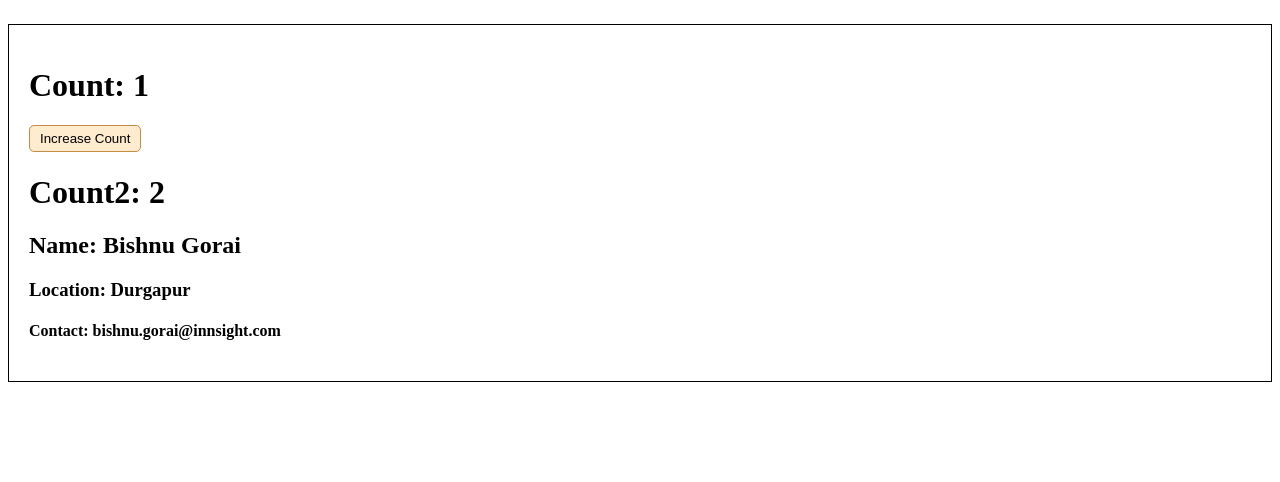
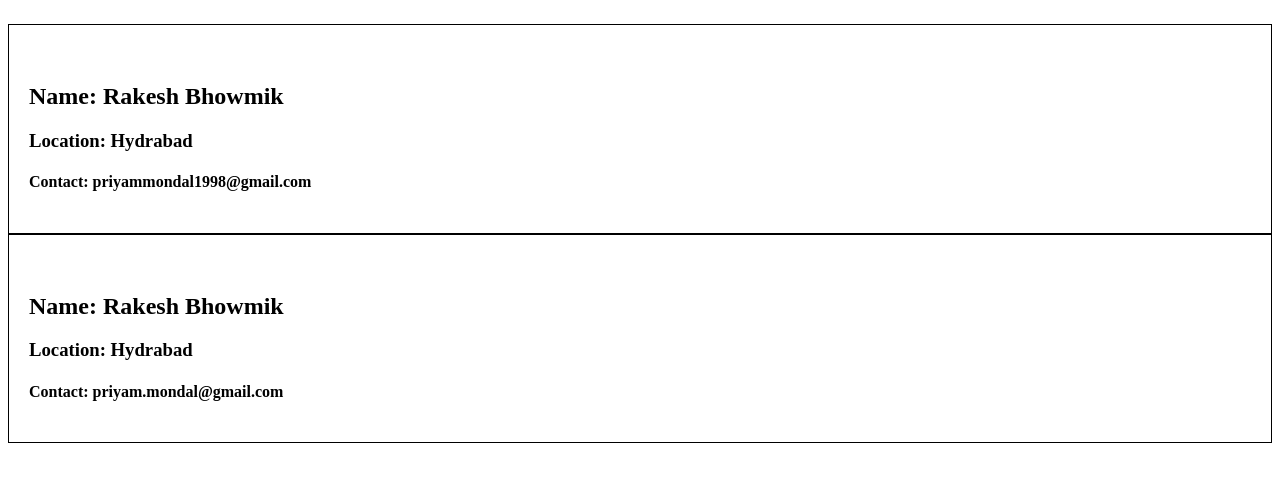
Before and after one commit to Priyammondal/namaste-react, a React (Vite) app: page /about in a window 1280 px wide. Shown: the part 214-696 px from the top of the page. Built offline with nearby package versions, Linux system fonts and the light colour scheme; no server answers.

Commit message:
Episode 8 done

```diff
--- a/src/components/About.js
+++ b/src/components/About.js
@@ -1,47 +1,58 @@
 import React from "react";
 import UserClass from "./UserClass";
+import User from "./User";
 class About extends React.Component {
   constructor(props) {
     super(props);
     console.log("parent constructor");
+    this.state = {
+      userInfo: {
+        name: "Rakesh Bhowmik",
+        location: "Hydrabad",
+      },
+    };
   }
 
   async componentDidMount() {
-    // console.log("parent componentDidMount");
-    const data = await fetch("https://api.github.com/users/Priyammondal");
-    const json = data.json();
+    console.log("parent componentDidMount");
+    const data = await fetch("https://api.github.com/users/amartyakumarsaha");
+    const json = await data.json();
     console.log("json--->", json);
+    this.setState({
+      userInfo: json,
+    });
+  }
+  componentDidUpdate() {
+    console.log("parent componentDidUpdate");
+  }
+  componentWillUnmount() {
+    console.log("parent componentWillUnmount");
   }
 
   render() {
     console.log("parent render");
+    const { avatar_url, name, location, email } = this.state.userInfo;
     return (
       <div>
         <h1>About (class based component)</h1>
         <h2>This is a Namaste React Web Series</h2>
 
         <UserClass
-          name={"Bishnu Gorai"}
-          location={"Durgapur"}
-          email={"bishnu.gorai@innsight.com"}
+          avatar_url={avatar_url}
+          name={name}
+          location={location}
+          email={email}
+        />
+
+        <User
+          avatar_url={avatar_url}
+          name={name}
+          location={location}
+          email={email}
         />
       </div>
     );
   }
 }
-// const About = () => {
-//   return (
-//     <div>
-//       <h1>About</h1>
-//       <h2>This is a Namaste React Web Series</h2>
-
-//       <UserClass
-//         name={"Bishnu Gorai"}
-//         location={"Durgapur"}
-//         email={"bishnu.gorai@innsight.com"}
-//       />
-//     </div>
-//   );
-// };
 
 export default About;
--- a/src/components/Body.js
+++ b/src/components/Body.js
@@ -18,16 +18,16 @@ const Body = () => {
       "https://www.swiggy.com/dapi/restaurants/list/v5?lat=23.022505&lng=72.5713621&is-seo-homepage-enabled=true&page_type=DESKTOP_WEB_LISTING"
     );
     const res = await data.json();
-    console.log(
-      "response-->",
-      res?.data?.cards[5]?.card?.card?.gridElements?.infoWithStyle?.restaurants
-    );
+    // console.log(
+    //   "response-->",
+    //   res?.data?.cards[5]?.card?.card?.gridElements?.infoWithStyle?.restaurants
+    // );
     const swiggyData =
       res?.data?.cards[5]?.card?.card?.gridElements?.infoWithStyle?.restaurants;
     setListOfRestaurants(swiggyData);
     setFilteredRestaurans(swiggyData);
   };
-  console.log("listOfRestaurants-->", listOfRestaurants);
+  // console.log("listOfRestaurants-->", listOfRestaurants);
 
   // conditional rendering
 
@@ -62,9 +62,7 @@ const Body = () => {
         <button
           onClick={() => {
             setFilteredRestaurans(
-              listOfRestaurants.filter(
-                (item) => item.info.avgRating >= 4
-              )
+              listOfRestaurants.filter((item) => item.info.avgRating >= 4)
             );
             console.log("listOfRestaurants after filter-->", listOfRestaurants);
           }}
--- a/src/components/RestaurantCard.js
+++ b/src/components/RestaurantCard.js
@@ -10,7 +10,7 @@ const styleCard = {
 
 const RestaurantCard = (props) => {
   const { resData } = props;
-  console.log("resData-->", resData);
+  // console.log("resData-->", resData);
 
   const {
     id,
--- a/src/components/User.js
+++ b/src/components/User.js
@@ -1,15 +1,21 @@
-import { useState } from "react";
+import { useEffect, useState } from "react";
 
-const User = ({ name, location, email }) => {
-  const [count, setCount] = useState(1);
-  const [count2, setCount2] = useState(2);
+const User = ({ avatar_url, name, location, email }) => {
+  useEffect(() => {
+    // const timer2 = setInterval(() => {
+    //   console.log("SetInterval in functional component");
+    // }, 1000);
+    // return () => {
+    //   clearInterval(timer2);
+    // };
+  });
+
   return (
     <div className="user-card">
-      <h1>Count: {count}</h1>
-      <h1>Count2: {count2}</h1>
+      <img src={avatar_url} />
       <h2>Name: {name}</h2>
       <h3>Location: {location}</h3>
-      <h4>Contact: {email}</h4>
+      <h4>Contact: {email || "priyam.mondal@gmail.com"}</h4>
     </div>
   );
 };
--- a/src/components/UserClass.js
+++ b/src/components/UserClass.js
@@ -4,37 +4,35 @@ class UserClass extends React.Component {
   constructor(props) {
     super(props);
     console.log("child constructor");
-    this.state = {
-      count: 1,
-      count2: 2,
-    };
   }
   render() {
     console.log("child render");
-    const { name, location, email } = this.props;
-    const { count, count2 } = this.state;
+    const { avatar_url, name, location, email } = this.props;
     return (
       <div className="user-card">
-        <h1>Count: {count}</h1>
-        <button
-          onClick={() => {
-            this.setState({
-              count: this.state.count + 1,
-            });
-          }}
-        >
-          Increase Count
-        </button>
-        <h1>Count2: {count2}</h1>
+        <img src={avatar_url} />
         <h2>Name: {name}</h2>
         <h3>Location: {location}</h3>
-        <h4>Contact: {email}</h4>
+        <h4>Contact: {email || `priyammondal1998@gmail.com`}</h4>
       </div>
     );
   }
 
   componentDidMount() {
     console.log("child componentDidMount");
+    // this.timer = setInterval(
+    //   () => console.log("setInterval in class component"),
+    //   1000
+    // );
+  }
+
+  componentDidUpdate() {
+    console.log("child componentDidUpdate");
+  }
+
+  componentWillUnmount() {
+    console.log("child componentWillUnmount");
+    // clearInterval(this.timer);
   }
 }
 
```
Also changed, not shown: notes.txt.
